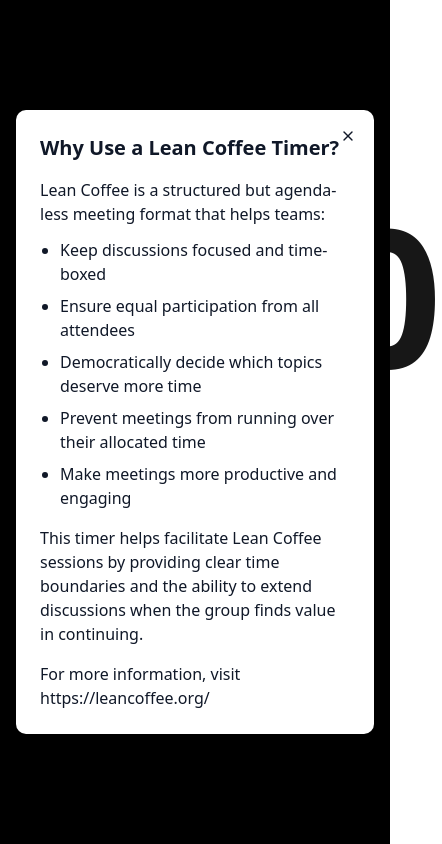
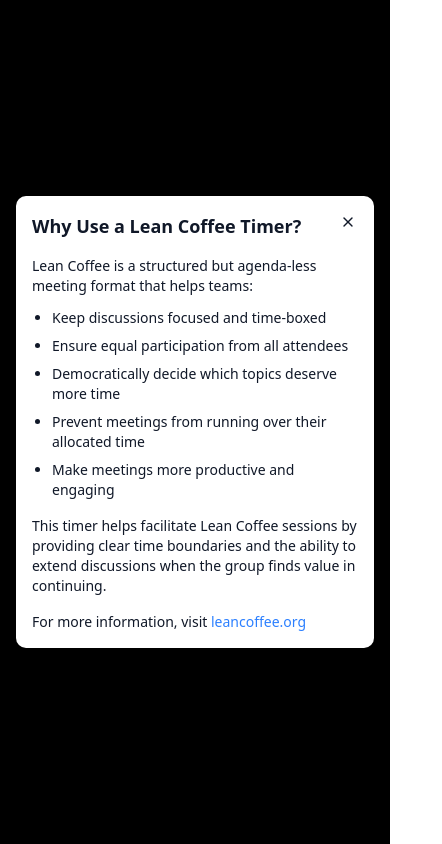
Before and after one commit to paulchiu/lean-coffee-timer, a React (Vite) app: page / in a window 390 px wide. Both pictures are taken after a click on the button 356 px from the left and 810 px from the top of the page. Shown: the whole page, 442 px wide, since content can reach past the window. Built offline with nearby package versions, Linux system fonts and the light colour scheme; no server answers.

Commit message:
style(timer): Mobile support
refactor(lean-coffee-timer): improve class names and structure for
better maintainability and clarity in the component layout

```diff
--- a/src/components/lean-coffee-timer.tsx
+++ b/src/components/lean-coffee-timer.tsx
@@ -81,7 +81,7 @@ export default function LeanCoffeeTimer() {
       className={`flex flex-col items-center justify-center min-h-screen p-4 transition-colors duration-300 ${isDarkMode ? 'bg-gray-900 text-white' : 'bg-white text-gray-900'}`}
     >
       <motion.div
-        className={`text-[12rem]/[12rem] tabular-nums font-bold ${timerColor}`}
+        className={`text-[5rem] sm:text-[8rem] md:text-[12rem]/[12rem] tabular-nums font-bold ${timerColor}`}
         animate={{ scale: timeLeft <= 10 ? [1, 1.1, 1] : 1 }}
         transition={{
           duration: 0.5,
@@ -92,39 +92,42 @@ export default function LeanCoffeeTimer() {
       </motion.div>
 
       <div
-        className={`mb-16 text-2xl ${isDarkMode ? 'text-gray-300' : 'text-gray-700'}`}
+        className={`mb-8 text-lg sm:text-xl md:text-2xl ${isDarkMode ? 'text-gray-300' : 'text-gray-700'}`}
       >
         Discussion Time{' '}
         <span className="tabular-nums">{formatTime(totalTime)}</span>
       </div>
 
-      <div className="grid grid-cols-3 gap-2 mb-8">
+      <div className="w-full max-w-md grid grid-cols-1 sm:grid-cols-3 gap-2 mb-6">
         <Button
           onClick={startTimer}
           disabled={isRunning}
           variant={isDarkMode ? 'secondary' : 'default'}
+          className="text-sm sm:text-base"
         >
           Start Discussion
         </Button>
         <Button
           onClick={extendTime}
           variant={isDarkMode ? 'secondary' : 'default'}
+          className="text-sm sm:text-base"
         >
           Extend Time
         </Button>
         <Button
           onClick={resetTimer}
           variant={isDarkMode ? 'secondary' : 'default'}
+          className="text-sm sm:text-base"
         >
           Reset
         </Button>
       </div>
 
-      <div className="grid grid-cols-2 gap-4 mb-8">
+      <div className="w-full max-w-md grid grid-cols-1 sm:grid-cols-2 gap-4 mb-8">
         <div>
           <Label
             htmlFor="topic-time"
-            className={isDarkMode ? 'text-gray-300' : 'text-gray-700'}
+            className={`text-sm mb-1 block ${isDarkMode ? 'text-gray-300' : 'text-gray-700'}`}
           >
             Topic Time (minutes)
           </Label>
@@ -135,14 +138,14 @@ export default function LeanCoffeeTimer() {
             max="60"
             value={topicTime / 60}
             onChange={e => setTopicTime(parseInt(e.target.value) * 60)}
-            className={isDarkMode ? 'bg-gray-800 text-white' : ''}
+            className={`${isDarkMode ? 'bg-gray-800 text-white' : ''} text-center`}
             disabled={isRunning}
           />
         </div>
         <div>
           <Label
             htmlFor="extension-time"
-            className={isDarkMode ? 'text-gray-300' : 'text-gray-700'}
+            className={`text-sm mb-1 block ${isDarkMode ? 'text-gray-300' : 'text-gray-700'}`}
           >
             Extension Time (minutes)
           </Label>
@@ -153,13 +156,13 @@ export default function LeanCoffeeTimer() {
             max="30"
             value={extensionTime / 60}
             onChange={e => setExtensionTime(parseInt(e.target.value) * 60)}
-            className={isDarkMode ? 'bg-gray-800 text-white' : ''}
+            className={`${isDarkMode ? 'bg-gray-800 text-white' : ''} text-center`}
             disabled={isRunning}
           />
         </div>
       </div>
 
-      <div className="fixed bottom-4 right-4">
+      <div className="fixed bottom-4 right-4 z-10">
         <div className="flex gap-2">
           <Button
             variant="outline"
@@ -183,9 +186,9 @@ export default function LeanCoffeeTimer() {
 
       {/* Help Modal */}
       {showHelpModal && (
-        <div className="fixed inset-0 z-50 flex items-center justify-center bg-black bg-opacity-50">
+        <div className="fixed inset-0 z-50 flex items-center justify-center bg-black bg-opacity-50 p-4">
           <div
-            className={`relative w-full max-w-lg p-6 mx-4 rounded-lg shadow-lg ${isDarkMode ? 'bg-gray-800 text-white' : 'bg-white text-gray-900'}`}
+            className={`relative w-full max-w-lg p-4 sm:p-6 mx-auto rounded-lg shadow-lg overflow-y-auto max-h-[90vh] ${isDarkMode ? 'bg-gray-800 text-white' : 'bg-white text-gray-900'}`}
           >
             <Button
               variant="ghost"
@@ -196,11 +199,11 @@ export default function LeanCoffeeTimer() {
               <X size={20} />
             </Button>
 
-            <h2 className="mb-4 text-xl font-bold">
+            <h2 className="mb-4 text-lg sm:text-xl font-bold pr-6">
               Why Use a Lean Coffee Timer?
             </h2>
 
-            <div className="space-y-3">
+            <div className="space-y-3 text-sm sm:text-base">
               <p>
                 Lean Coffee is a structured but agenda-less meeting format that
                 helps teams:
@@ -219,7 +222,14 @@ export default function LeanCoffeeTimer() {
               </p>
               <p className="mt-4">
                 For more information, visit{' '}
-                <a href="https://leancoffee.org/">https://leancoffee.org/</a>
+                <a
+                  href="https://leancoffee.org/"
+                  className="text-blue-500 hover:underline"
+                  target="_blank"
+                  rel="noopener noreferrer"
+                >
+                  leancoffee.org
+                </a>
               </p>
             </div>
           </div>
```
